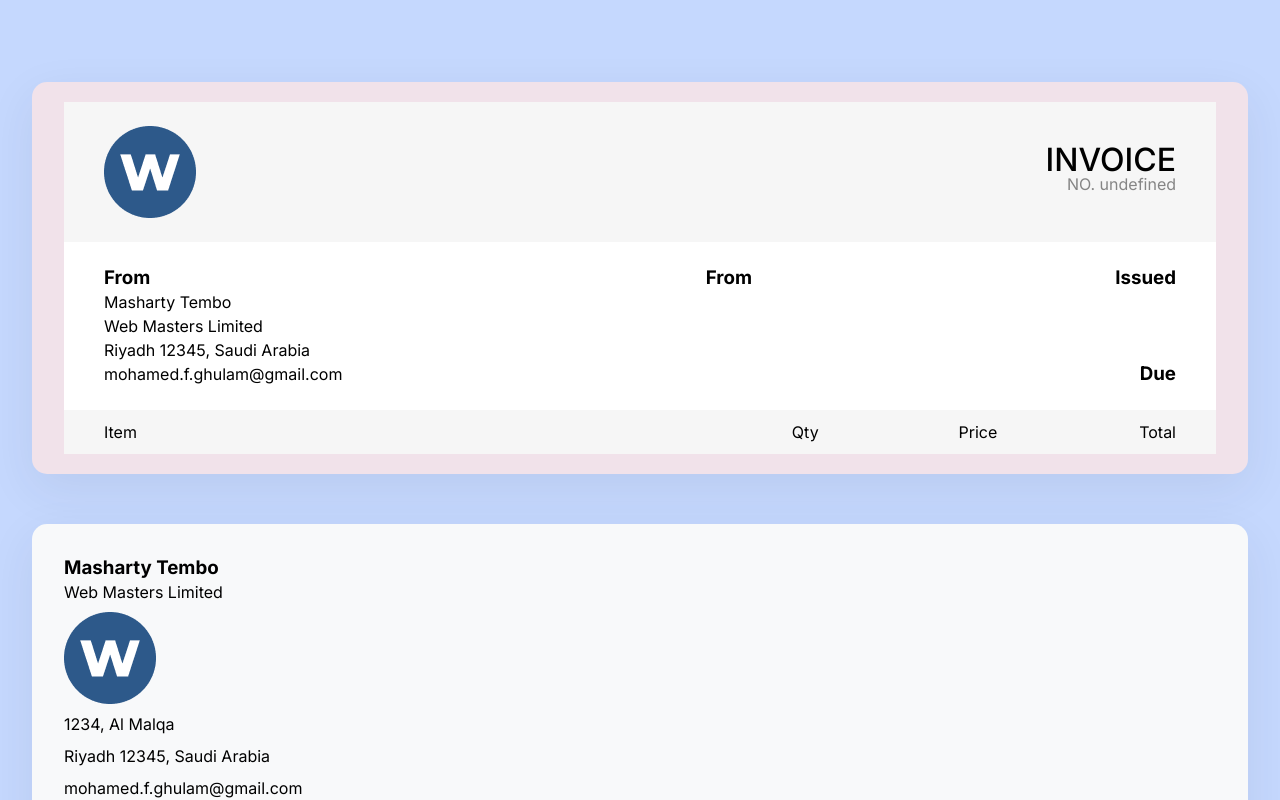
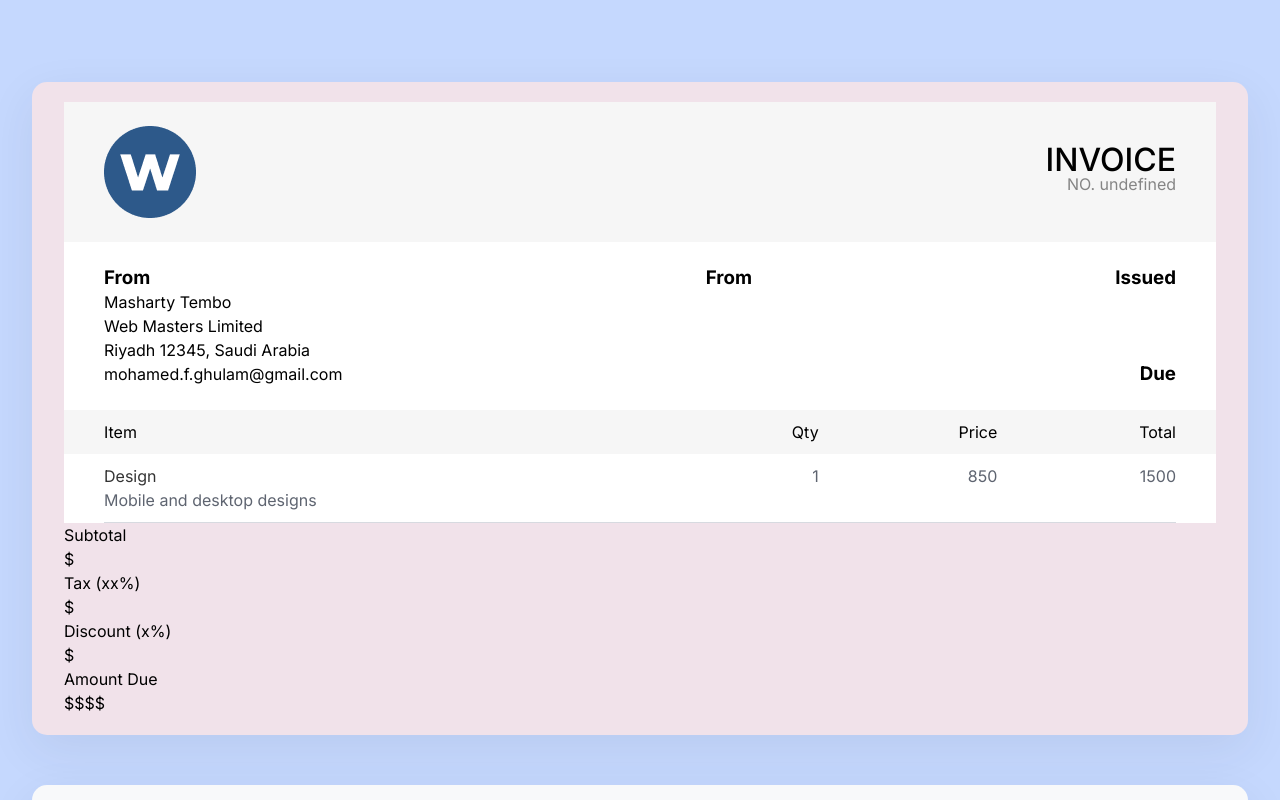
Before and after one commit to Gresham24/Invoice-Creator-App, a React (Vite) app: page / in a window 1280 px wide. Shown: the top 800 px of the page. Built offline with nearby package versions, Linux system fonts and the light colour scheme.

Commit message:
placeholder sample line item

```diff
--- a/src/components/FormPrint.jsx
+++ b/src/components/FormPrint.jsx
@@ -91,6 +91,8 @@ const StyledLineItem = styled.div`
     }
 `;
 
+const StyledTotalSummaries = styled.div``;
+
 export default function FormPrint() {
     const { formValues } = useContext(FormDataContext);
 
@@ -170,6 +172,21 @@ export default function FormPrint() {
                         <div>Total</div>
                     </div>
                 </StyldDescriptionHeaders>
+                {/* Dummy entry to maintain display style */}
+                <StyledLineItem>
+                    <div className="lineItemContainer">
+                        <div className="flex-left">
+                            <p>Design</p>
+                            <p>Mobile and desktop designs</p>
+                        </div>
+                        <div className="flex-right">
+                            <p>1</p>
+                            <p>850</p>
+                            <p>1500</p>
+                        </div>
+                    </div>
+                    {/* <p>{lineItem.lineItemTotal}</p> */}
+                </StyledLineItem>
                 {formValues.items.map((lineItem) => (
                     <StyledLineItem key={lineItem.id}>
                         <div className="lineItemContainer">
@@ -180,12 +197,30 @@ export default function FormPrint() {
                             <div className="flex-right">
                                 <p>{lineItem.qty}</p>
                                 <p>{lineItem.price}</p>
-                                <p>#eevfdrgre#</p>
+                                <p>#total to calc#</p>
                             </div>
                         </div>
                         {/* <p>{lineItem.lineItemTotal}</p> */}
                     </StyledLineItem>
                 ))}
+                <StyledTotalSummaries>
+                    <div className="subtotal">
+                        <p>Subtotal</p>
+                        <p>$</p>
+                    </div>
+                    <div className="taxAmount">
+                        <p>Tax (xx%)</p>
+                        <p>$</p>
+                    </div>
+                    <div className="discountTotal">
+                        <p>Discount (x%)</p>
+                        <p>$</p>
+                    </div>
+                    <div className="totalAmount">
+                        <p>Amount Due</p>
+                        <p>$$$$</p>
+                    </div>
+                </StyledTotalSummaries>
             </StyledPage>
         </StyledContainer>
     );
```
